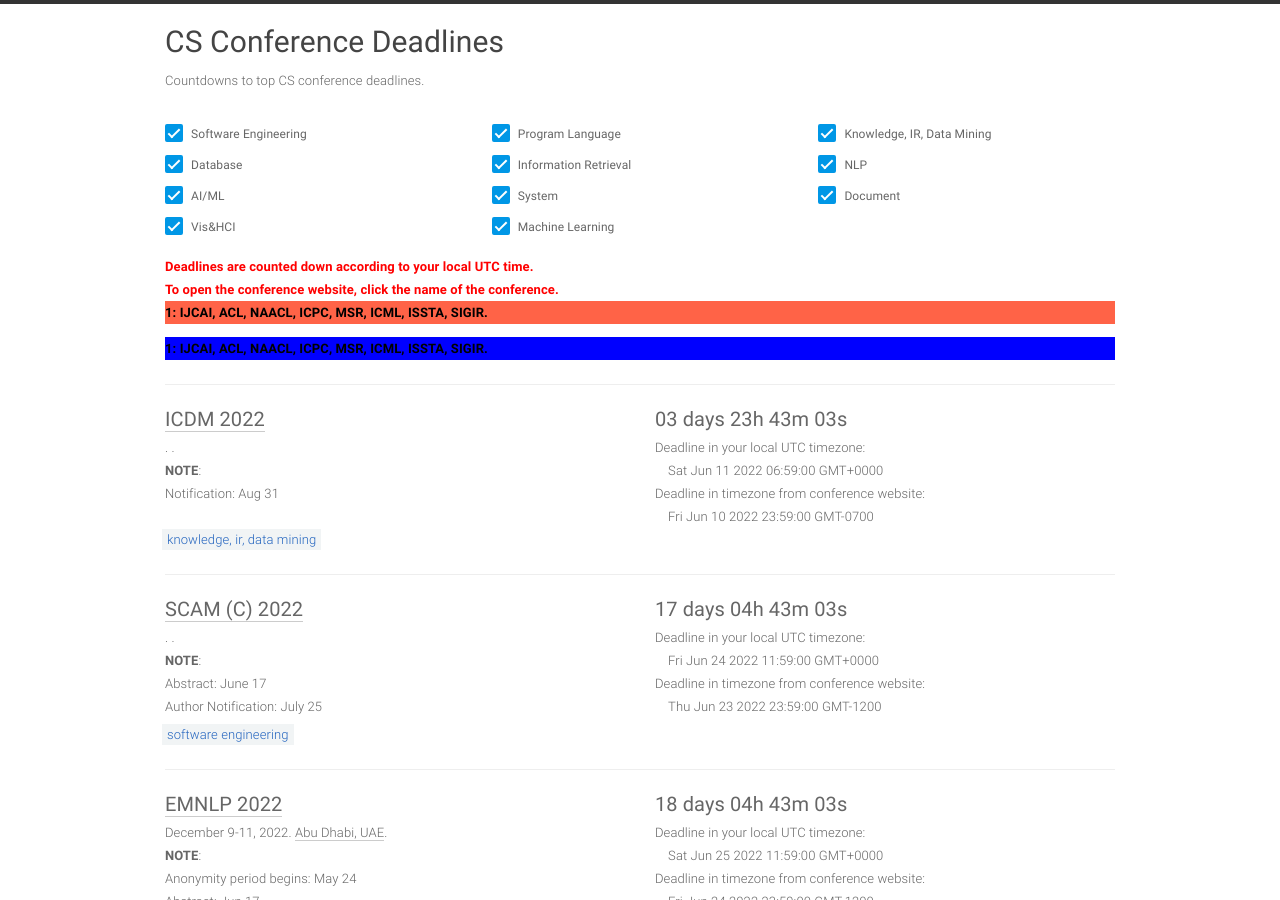
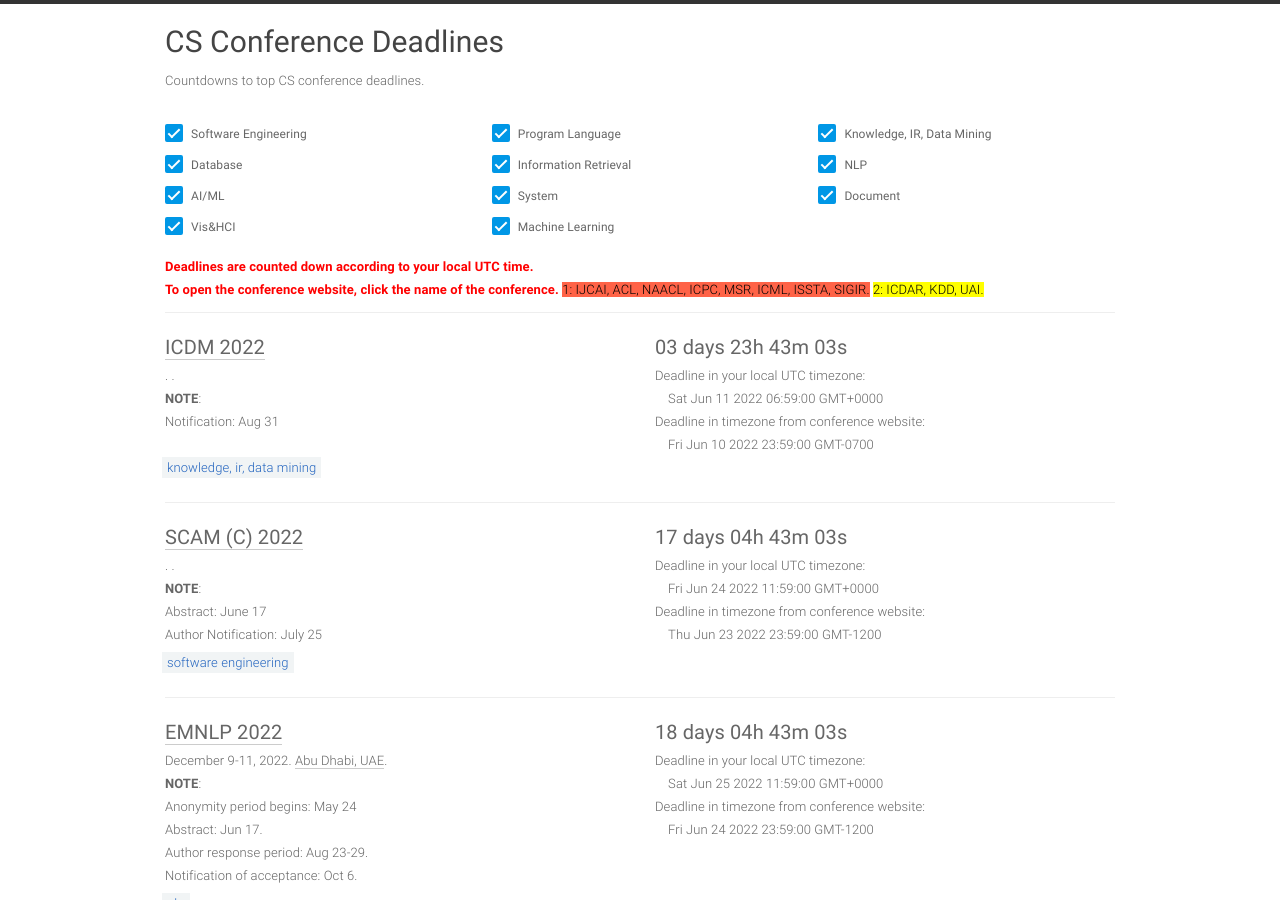
Before and after one commit to YanlinWang/DDL_netlify, a Jekyll site: the page built from index.html, in a window 1280 px wide and 900 px high. Built offline with Jekyll 4.4.1, drawn with Linux system fonts in a browser that asks for light colours.

Commit message:
Update home.html

```diff
--- a/_layouts/home.html
+++ b/_layouts/home.html
@@ -61,10 +61,8 @@
                   Deadlines are counted down according to your local <span class="local-timezone">America/New_York</span> time.<br>
                   To open the conference website, click the name of the conference.
                 </span>
-                <span class="local-timezone-hide" style="color:black;font-weight:bold;">
-                  <p style="background-color:tomato;">1: IJCAI, ACL, NAACL, ICPC, MSR, ICML, ISSTA, SIGIR.</p>
-                  <p style="background-color:blue;">1: IJCAI, ACL, NAACL, ICPC, MSR, ICML, ISSTA, SIGIR.</p>
-                </span>
+                <span class="local-timezone-hide" style="color:black;background-color:tomato;">1: IJCAI, ACL, NAACL, ICPC, MSR, ICML, ISSTA, SIGIR.</span>
+                <span class="local-timezone-hide" style="color:black;background-color:yellow;">2: ICDAR, KDD, UAI.</span>
               </div>
             </div>
         </div>
```
